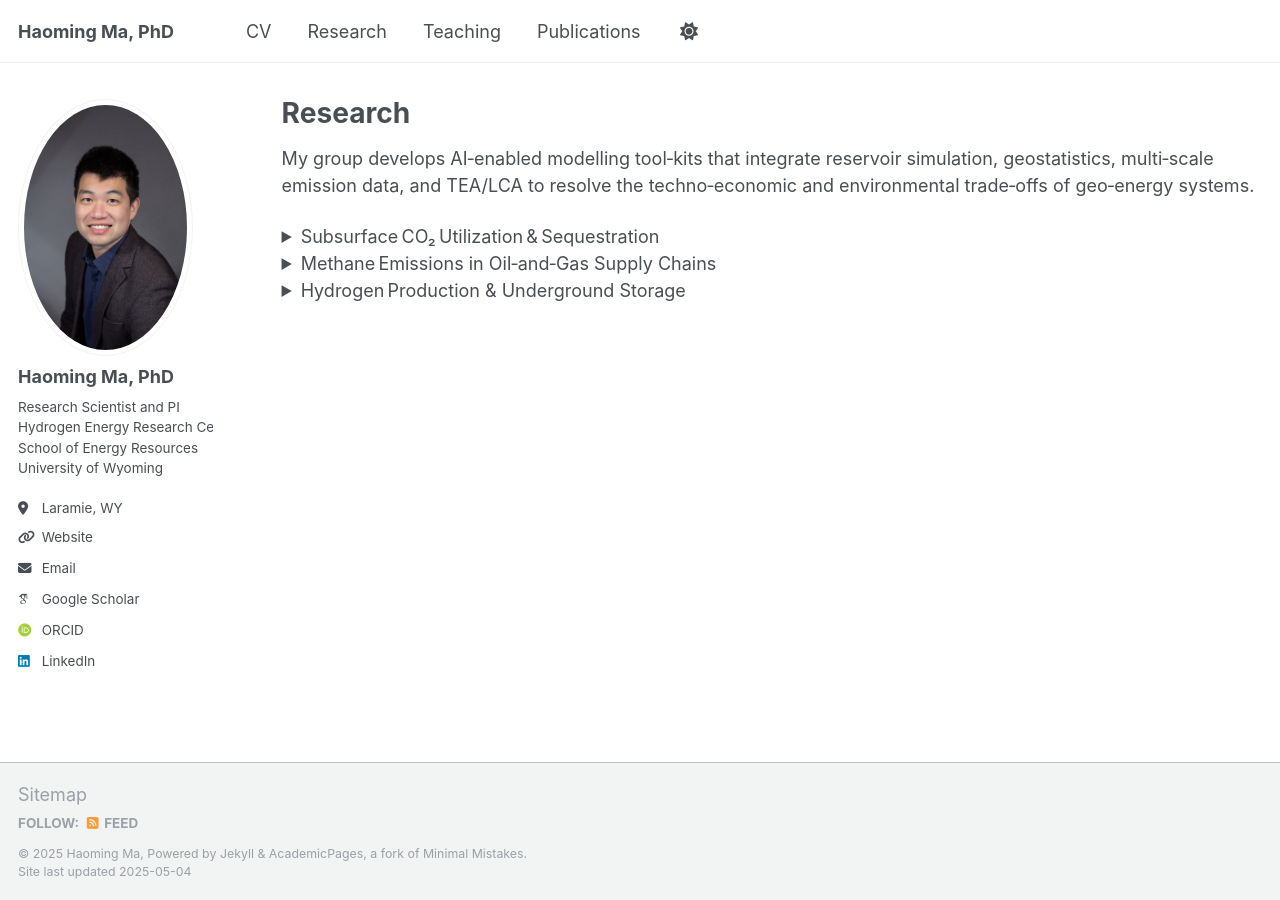
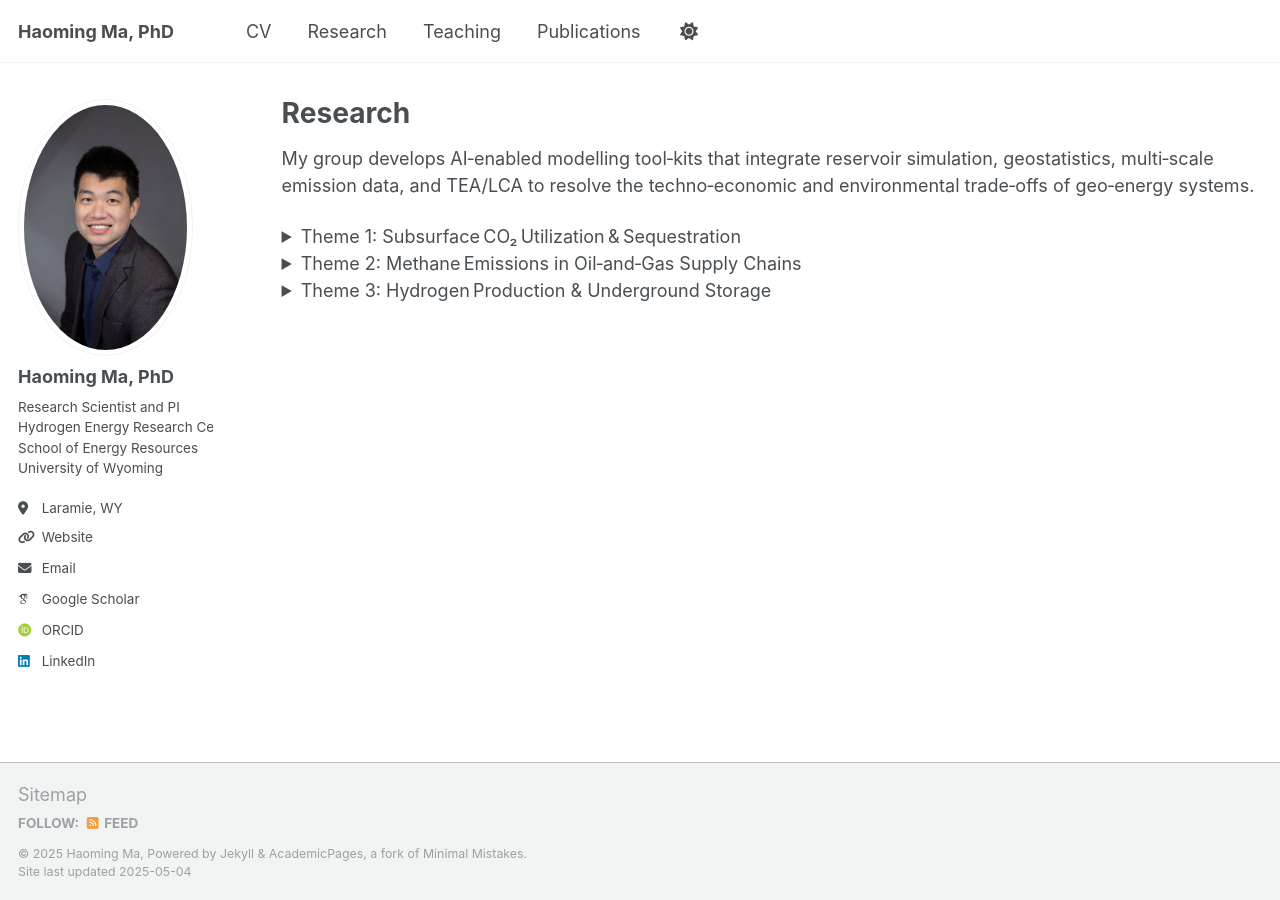
Before and after one commit to haoming-ma/haoming-ma.github.io, a Jekyll site: the page built from _pages/research.md, in a window 1280 px wide. Built offline with Jekyll 4.4.1, drawn with Linux system fonts in a browser that asks for light colours; some web fonts are replaced.

Commit message:
Update research.md

```diff
--- a/_pages/research.md
+++ b/_pages/research.md
@@ -10,16 +10,16 @@ simulation, geostatistics, multi‑scale emission data, and TEA/LCA to resolve
 the techno‑economic and environmental trade‑offs of geo‑energy systems.
 
 <details class="accordion">
-  <summary>Subsurface CO₂ Utilization & Sequestration</summary>
+  <summary>Theme 1: Subsurface CO₂ Utilization & Sequestration</summary>
   <p>Put your detailed content here …</p>
 </details>
 
 <details class="accordion">
-  <summary>Methane Emissions in Oil‑and‑Gas Supply Chains</summary>
+  <summary>Theme 2: Methane Emissions in Oil‑and‑Gas Supply Chains</summary>
   <p>More content …</p>
 </details>
 
 <details class="accordion">
-  <summary>Hydrogen Production & Underground Storage</summary>
+  <summary>Theme 3: Hydrogen Production & Underground Storage</summary>
   <p>More content …</p>
 </details>
```
